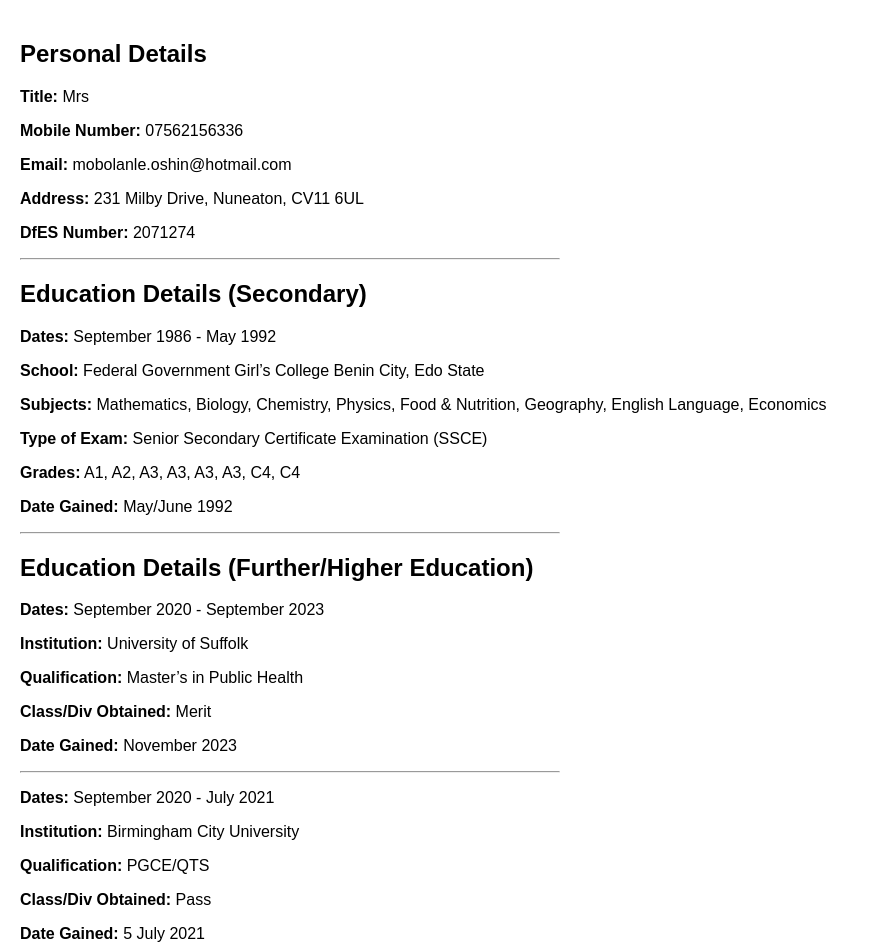
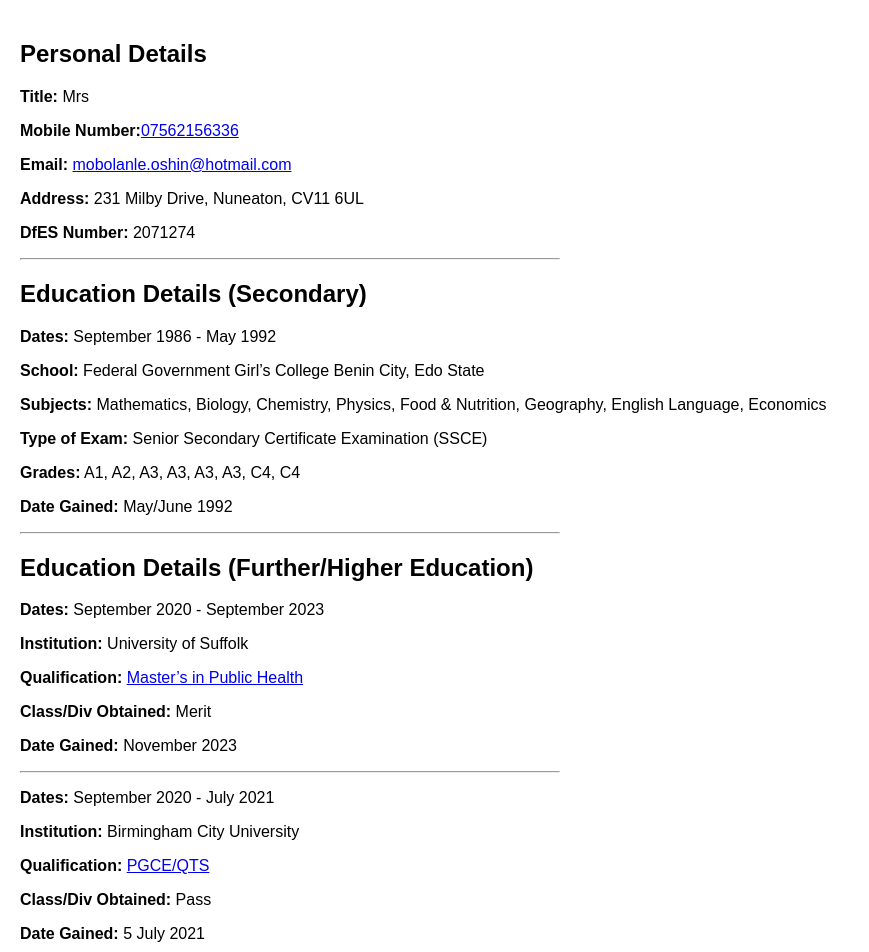
Before and after one commit to Moboshin/teaching, a plain HTML site: page index.html in a window 1280 px wide. Shown: the part 140-1092 px from the top of the page, without its empty margins (0-869 px from the left). Drawn offline with Linux system fonts and the light colour scheme.

Commit message:
added hyperlinks

```diff
--- a/index.html
+++ b/index.html
@@ -15,8 +15,8 @@
     <div class="content">
         <h2>Personal Details</h2>
         <p><strong>Title:</strong> Mrs</p>
-        <p><strong>Mobile Number:</strong> 07562156336</p>
-        <p><strong>Email:</strong> mobolanle.oshin@hotmail.com</p>
+        <p><strong>Mobile Number:</strong><a href="tel:07562156336">07562156336</a></p>
+        <p><strong>Email:</strong> <a href="mailto:mobolanle.oshin@hotmail.com">mobolanle.oshin@hotmail.com</a></p>
         <p><strong>Address:</strong> 231 Milby Drive, Nuneaton, CV11 6UL</p>
         <p><strong>DfES Number:</strong> 2071274</p>
 <hr class="divider">
@@ -31,13 +31,13 @@
         <h2>Education Details (Further/Higher Education)</h2>
         <p><strong>Dates:</strong> September 2020 - September 2023</p>
         <p><strong>Institution:</strong> University of Suffolk</p>
-        <p><strong>Qualification:</strong> Master’s in Public Health</p>
+        <p><strong>Qualification:</strong> <a href="PublicHealthcertificate.pdf">Master’s in Public Health</a></p>
         <p><strong>Class/Div Obtained:</strong> Merit</p>
         <p><strong>Date Gained:</strong> November 2023</p>
 <hr class="divider">
         <p><strong>Dates:</strong> September 2020 - July 2021</p>
         <p><strong>Institution:</strong> Birmingham City University</p>
-        <p><strong>Qualification:</strong> PGCE/QTS</p>
+        <p><strong>Qualification:</strong> <a href="QTSCertificate.pdf">PGCE/QTS</a></p>
         <p><strong>Class/Div Obtained:</strong> Pass</p>
         <p><strong>Date Gained:</strong> 5 July 2021</p>
 <hr class="divider">
```
Also changed, not shown: 2 other files.
